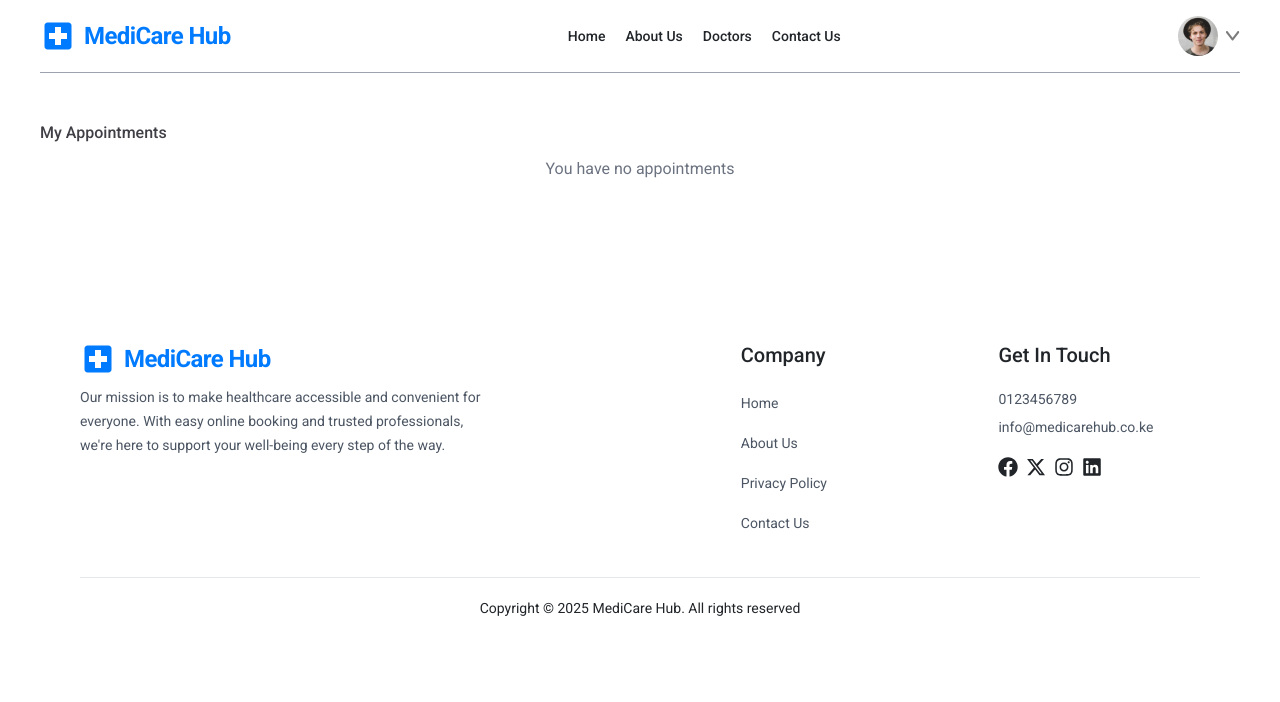
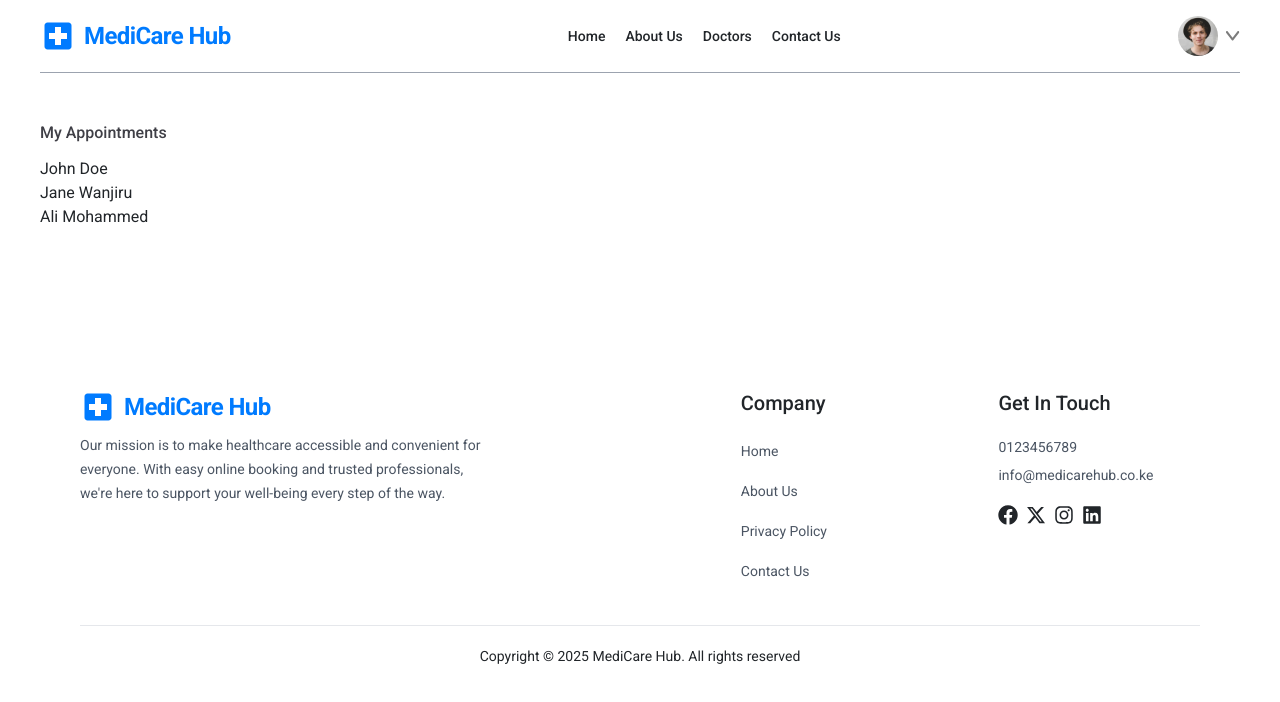
Before and after one commit to briansimiyuj/doctor-appointment-app, a React (Vite) app: page /bookings in a window 1280 px wide. Shown: the top 702 px of the page. Built offline with nearby package versions, Linux system fonts and the light colour scheme; a web font is replaced by a local one.

Commit message:
Add appointed patients section to My Appointments page and create PatientAppointmentCard component

```diff
--- /dev/null
+++ b/src/components/Appointments/PatientAppointmentCard.tsx
@@ -0,0 +1,19 @@
+import { AppointedPatientType } from "../../assets/types/AppointedPatientType"
+
+type PatientAppointmentCardProps ={
+
+    patient: AppointedPatientType
+
+}
+
+const PatientAppointmentCard: React.FC<PatientAppointmentCardProps> = ({ patient })=>{
+
+    return(
+
+        <h1>{patient.patientInfo.name}</h1>
+
+    )
+
+}
+
+export default PatientAppointmentCard
--- a/src/pages/MyAppointmentsPage.tsx
+++ b/src/pages/MyAppointmentsPage.tsx
@@ -4,12 +4,15 @@ import { BookingContext } from "../context/BookingContext"
 import { useContext } from "react"
 import { LoginContext } from "../context/LoginContext"
 import NotFoundPage from "./NotFoundPage"
+import { AppointedPatientType } from "../assets/types/AppointedPatientType"
+import PatientAppointmentCard from "../components/Appointments/PatientAppointmentCard"
 
 const MyAppointmentsPage: React.FC = ()=>{
 
-    const { appointedDoctors } = useContext(BookingContext),
+    const { appointedDoctors, appointedPatients } = useContext(BookingContext),
           loginContext = useContext(LoginContext),
-          isAuthenticated = loginContext?.isAuthenticated
+          isAuthenticated = loginContext?.isAuthenticated,
+          userType = loginContext?.userType
 
     return(
 
@@ -25,17 +28,36 @@ const MyAppointmentsPage: React.FC = ()=>{
 
                         {
 
-                            appointedDoctors && appointedDoctors.length > 0 ?(
+                            userType === "patient" ?(
 
-                                appointedDoctors.map((doctor: AppointedDoctorType, index: number) =>(
+                                appointedDoctors && appointedDoctors.length > 0 ?(
 
-                                    <AppointmentCard doctor={doctor} key={index}/>
+                                    appointedDoctors.map((doctor: AppointedDoctorType, index: number) =>(
 
-                                ))
+                                        <AppointmentCard doctor={doctor} key={index}/>
+
+                                    ))
+
+                                ):(
+
+                                    <p className="text-center text-gray-500">You have no appointments</p>
+
+                                )
 
                             ):(
 
-                                <p className="text-center text-gray-500">You have no appointments</p>
+                                appointedPatients && appointedPatients.length > 0 ?(
+
+                                    appointedPatients.map((patient: AppointedPatientType, index: number) =>(
+
+                                        <PatientAppointmentCard key={index} patient={patient}/>
+
+                                    ))
+
+                                ):(
+
+                                    <p className="text-center text-gray-500">You have no appointments</p>
+                                )
 
                             )
 
```
Also changed, not shown: 1 other file (tests, documents, lock files or other folders).
